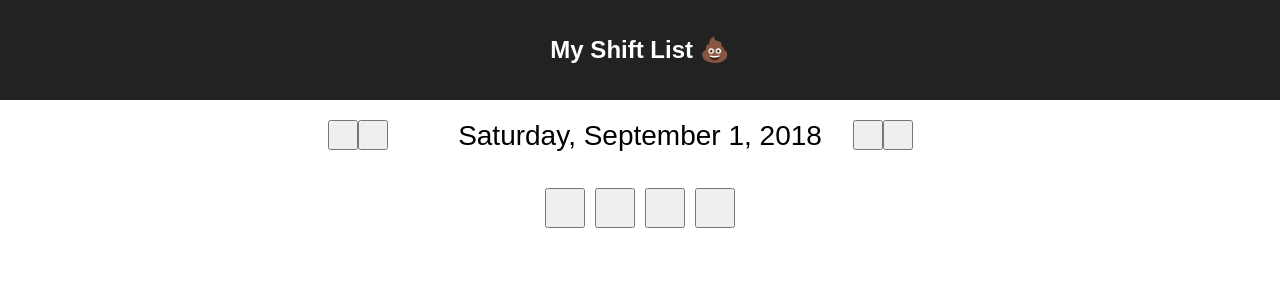
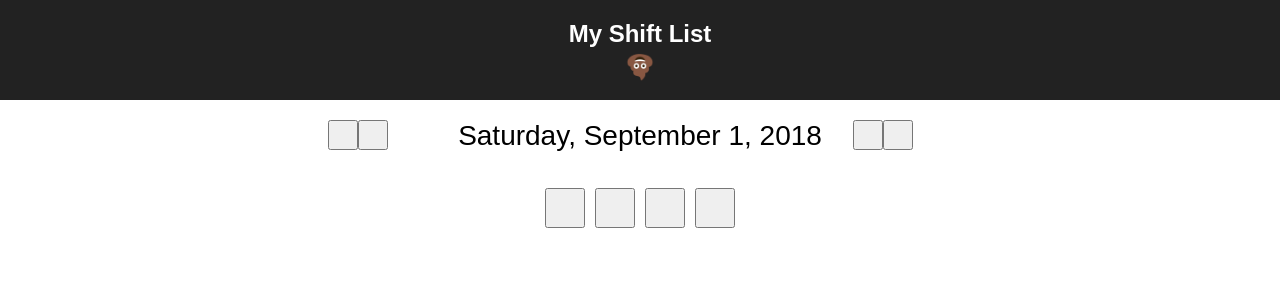
Before and after one commit to Tyguy160/shift-list, a React (Create React App) app: page / in a window 1280 px wide. Shown: the top 300 px of the page. Built offline with nearby package versions, Linux system fonts and the light colour scheme; some icons are missing.

Commit message:
Added some fun animations

```diff
--- a/src/App.js
+++ b/src/App.js
@@ -10,10 +10,12 @@ class App extends Component {
         <header className="App-header">
           {/* <img src={logo} className="App-logo" alt="logo" /> */}
           <h1 className="App-title">
-            My Shift List{" "}
-            <span role="img" aria-label="Poop">
-              💩
-            </span>
+            My Shift List
+            <div className="App-logo">
+              <span role="img" aria-label="Poop">
+                💩
+              </span>
+            </div>
           </h1>
         </header>
         <TaskContainer className="taskContainer" />
--- a/src/styles/App.css
+++ b/src/styles/App.css
@@ -4,8 +4,8 @@
 }
 
 .App-logo {
-  animation: App-logo-spin infinite 20s linear;
-  /* height: 80px; */
+  animation: App-logo-spin infinite 10s linear;
+  margin-top: 5px;
 }
 
 .App-header {
```
